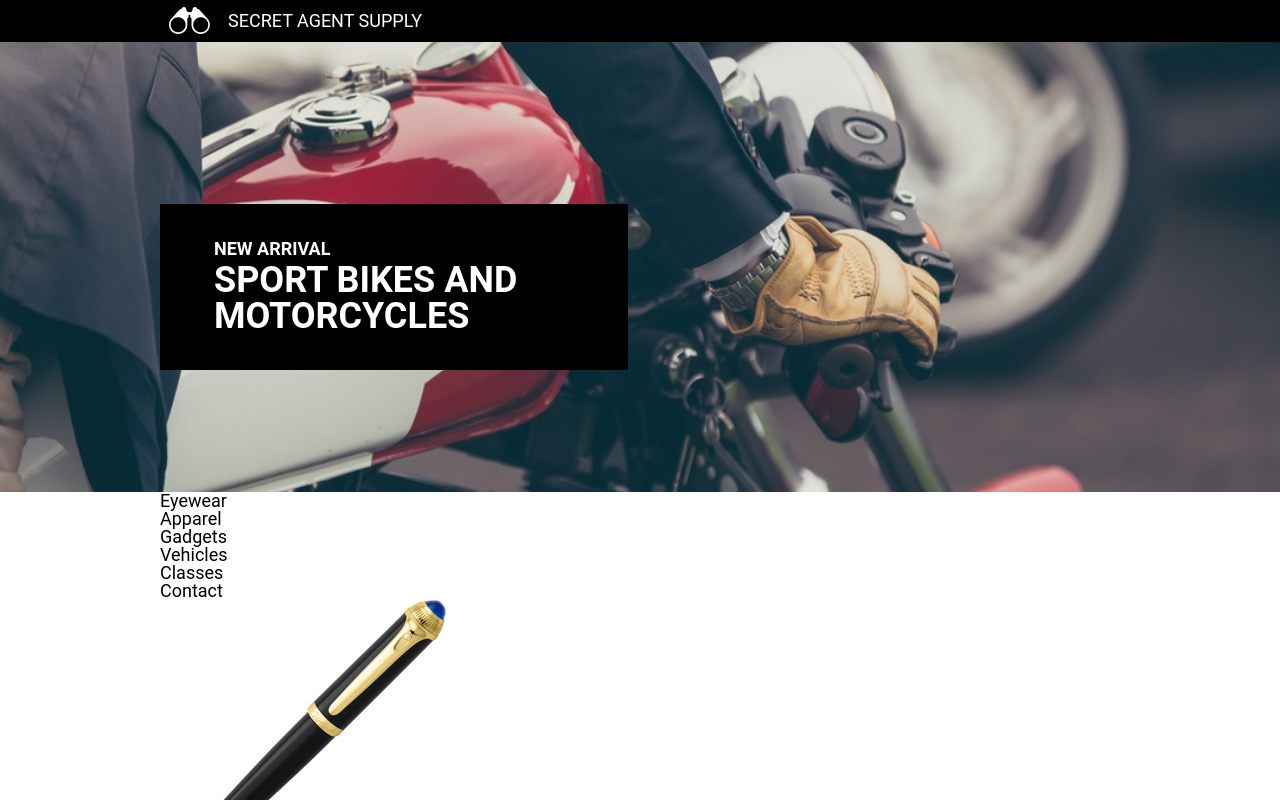
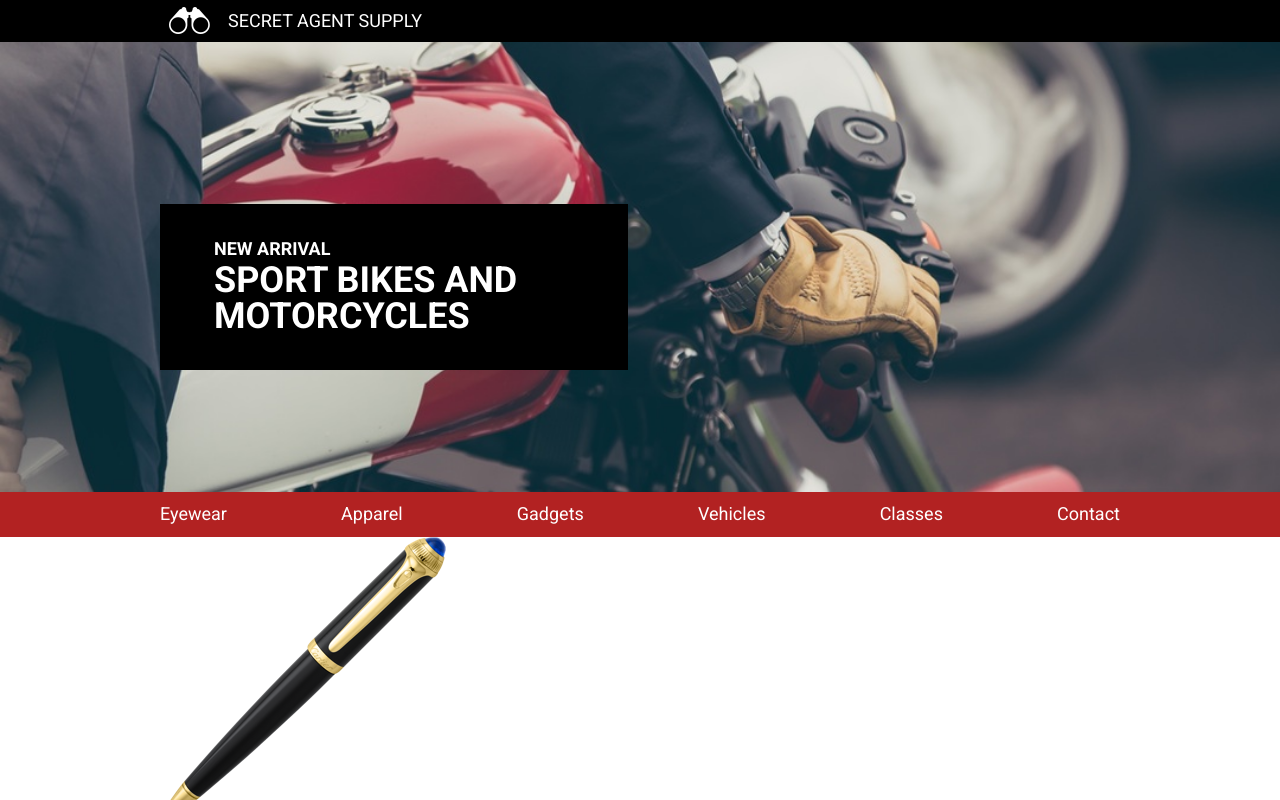
Before and after one commit to cornopaez/codecademy-secret-spy-supply, a plain HTML site: page index.html in a window 1280 px wide. Shown: the top 800 px of the page. Drawn offline with Linux system fonts and the light colour scheme.

Commit message:
Added style for manu bar.

```diff
--- a/resources/style.css
+++ b/resources/style.css
@@ -1,3 +1,5 @@
+@import url('https://fonts.googleapis.com/css?family=Roboto:400,700');
+
 html {
 	font-size: 18px;
 	font-family: "Roboto";
@@ -6,14 +8,17 @@ html {
 .container {
 	max-width: 960px;
 	margin: 0 auto;
-	display: flex;
-	align-items: center;
 }
 
 /*Nav
 -----------------------------------------*/
 nav {
 	background: black;
+}
+
+nav > .container {
+	display: flex;
+	align-items: center;
 }
 
 nav img {
@@ -38,6 +43,10 @@ nav span {
 	background-size: cover;
 }
 
+.banner > .container {
+	display: flex;
+}
+
 .banner .highlight {
 	background: black;
 	color: white;
@@ -55,3 +64,23 @@ nav span {
 .banner .highlight h1 {
 	font-size: 2rem;
 }
+
+/*Menu
+-------------------------------------------*/
+
+.menu {
+	background: firebrick;
+	color: white;
+}
+
+.menu .container > ul {
+	display: flex;
+	justify-content: space-between;
+}
+
+.menu .container ul li {
+	padding: 0.75rem 0;
+}
+
+/*Main
+--------------------------------------------*/
```
